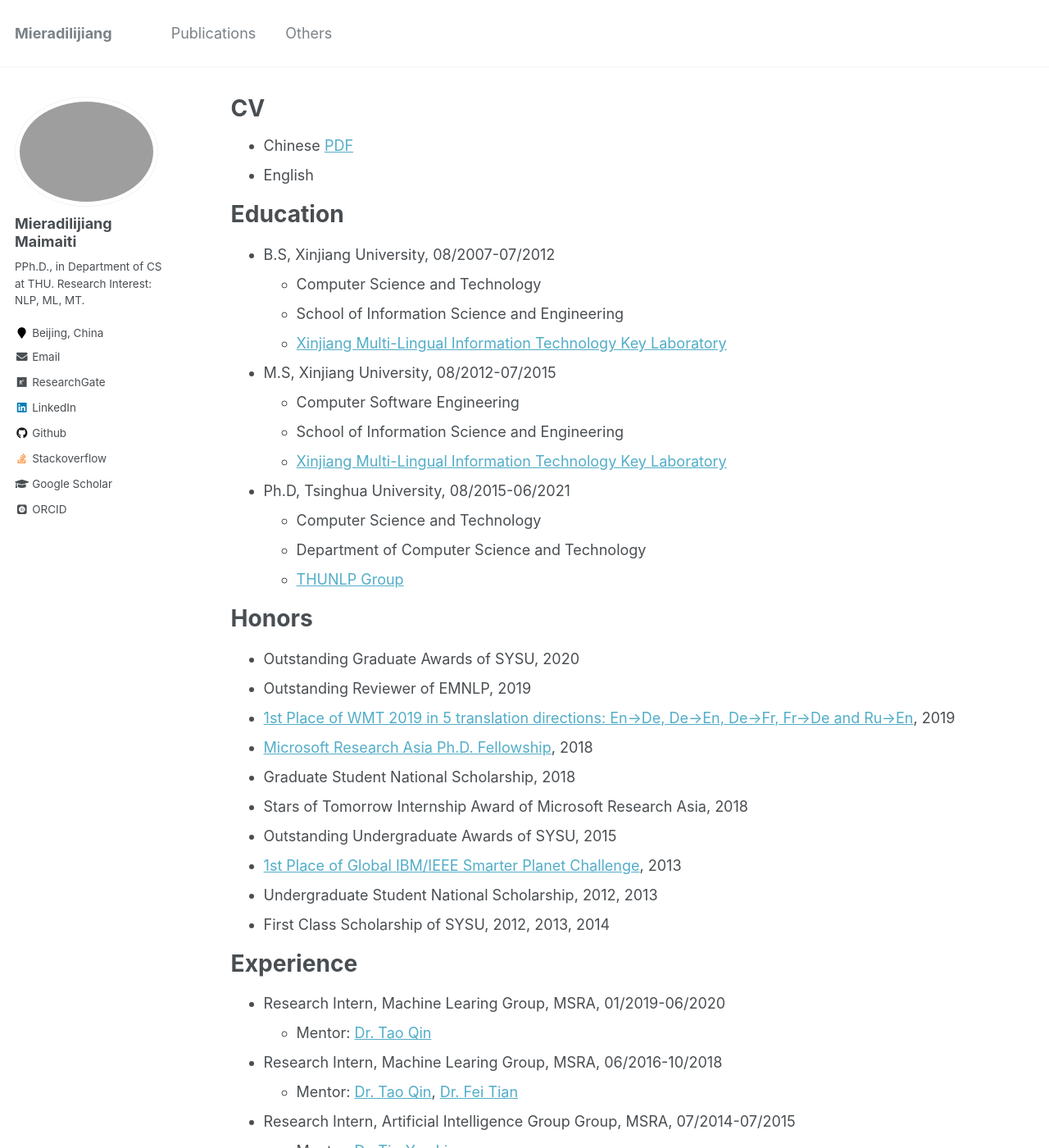
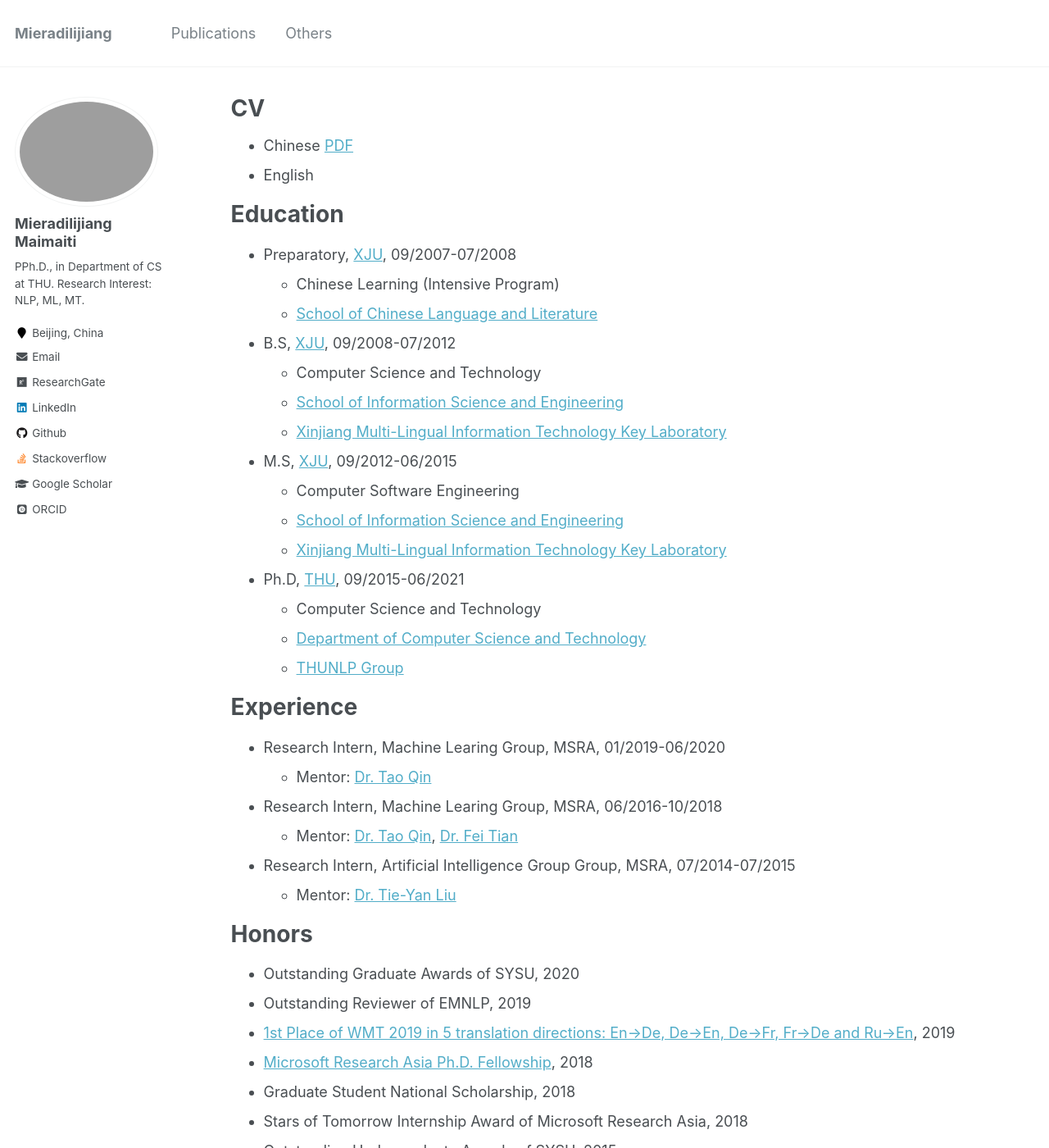
Before and after one commit to miradel51/miradel51.github.io, a Jekyll site: the page built from _pages/cv.md, in a window 1280 px wide and 1400 px high. Shown: the whole window at 82% size. Built offline with Jekyll 4.4.1, drawn with Linux system fonts in a browser that asks for light colours; some web fonts are replaced.

Commit message:
revise education in cv page

```diff
--- a/_pages/cv.md
+++ b/_pages/cv.md
@@ -14,18 +14,32 @@ redirect_from:
 
 Education
 ======
-* B.S, Xinjiang University, 08/2007-07/2012
+* Preparatory, [XJU](https://www.xju.edu.cn/), 09/2007-07/2008
+  *  Chinese Learning (Intensive Program)
+  *  [School of Chinese Language and Literature](http://rwxy.xju.edu.cn/)
+* B.S, [XJU](https://www.xju.edu.cn/), 09/2008-07/2012
   * Computer Science and Technology
-  * School of Information Science and Engineering
+  * [School of Information Science and Engineering](http://it.xju.edu.cn/)
   * [Xinjiang Multi-Lingual Information Technology Key Laboratory](http://202.201.242.181:8000/translator/index.html)
-* M.S, Xinjiang University, 08/2012-07/2015
+* M.S, [XJU](https://www.xju.edu.cn/), 09/2012-06/2015
   * Computer Software Engineering
-  * School of Information Science and Engineering
+  * [School of Information Science and Engineering](http://it.xju.edu.cn/)
   * [Xinjiang Multi-Lingual Information Technology Key Laboratory](http://202.201.242.181:8000/translator/index.html)
-* Ph.D, Tsinghua University, 08/2015-06/2021
+* Ph.D, [THU](https://www.tsinghua.edu.cn/en/), 09/2015-06/2021
   * Computer Science and Technology
-  * Department of Computer Science and Technology
+  * [Department of Computer Science and Technology](http://www.cs.tsinghua.edu.cn/csen/)
   * [THUNLP Group](https://nlp.csai.tsinghua.edu.cn/)
+
+
+Experience
+======
+* Research Intern, Machine Learing Group, MSRA, 01/2019-06/2020
+  * Mentor: [Dr. Tao Qin](http://research.microsoft.com/en-us/people/taoqin/)
+* Research Intern, Machine Learing Group, MSRA, 06/2016-10/2018
+  * Mentor: [Dr. Tao Qin](http://research.microsoft.com/en-us/people/taoqin/), [Dr. Fei Tian](https://ustctf.github.io/)
+* Research Intern, Artificial Intelligence Group Group, MSRA, 07/2014-07/2015
+  * Mentor: [Dr. Tie-Yan Liu](https://www.microsoft.com/en-us/research/people/tyliu/)
+
 
 Honors
 ======
```
Also changed, not shown: other parts of _pages/cv.md (+0 -8 lines).
